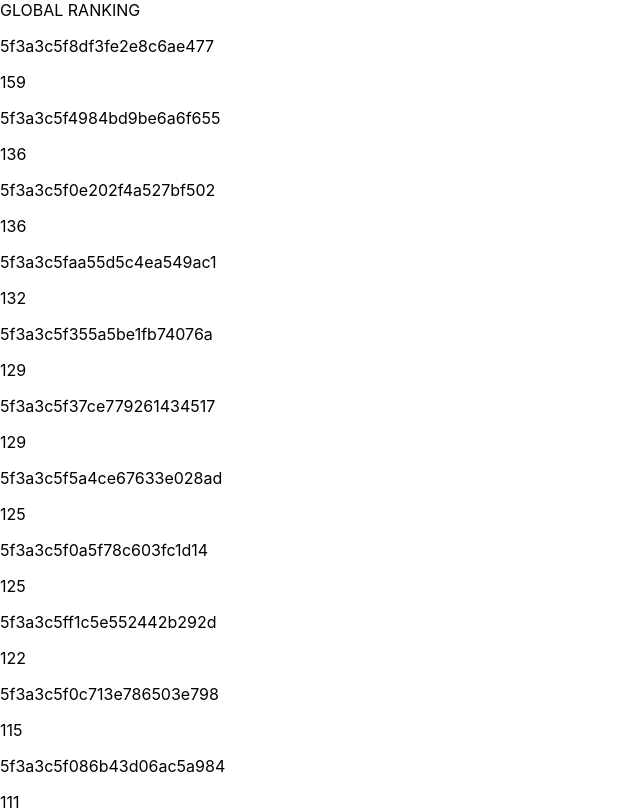
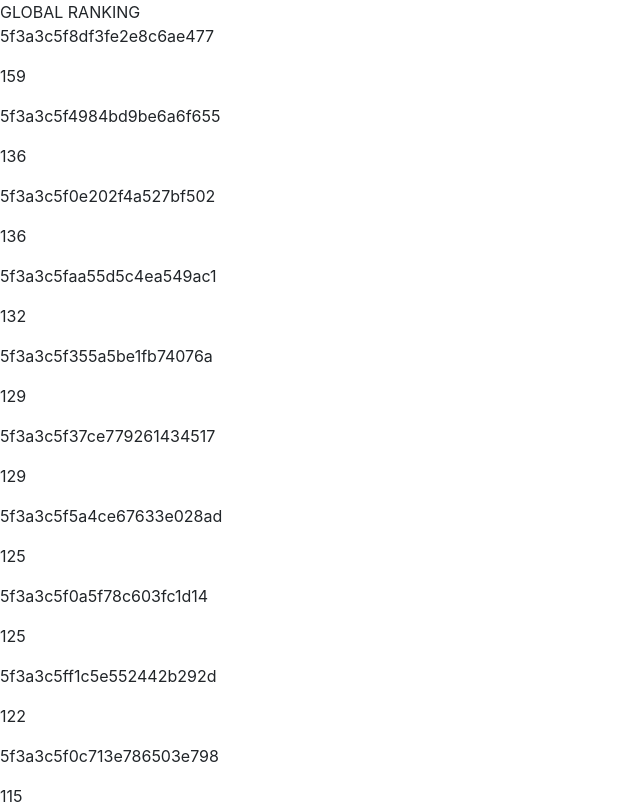
Before and after one commit to aaronparres/devaway-racing-services-project, a React (Create React App) app: page / in a window 1280 px wide. Shown: the top 810 px of the page, without its empty margins (0-640 px from the left). Built offline with nearby package versions, Linux system fonts and the light colour scheme.

Commit message:
Bootstrap installation (v5)

```diff
--- a/package.json
+++ b/package.json
@@ -6,6 +6,7 @@
     "@testing-library/jest-dom": "^4.2.4",
     "@testing-library/react": "^9.5.0",
     "@testing-library/user-event": "^7.2.1",
+    "bootstrap": "^5.0.0-alpha1",
     "node-sass": "^4.14.1",
     "react": "^16.13.1",
     "react-dom": "^16.13.1",
--- a/src/index.scss
+++ b/src/index.scss
@@ -1,3 +1,5 @@
+@import '~bootstrap/scss/bootstrap.scss';
+
 body {
   margin: 0;
   padding: 0;
```
Also changed, not shown: 1 other file (tests, documents, lock files or other folders).
